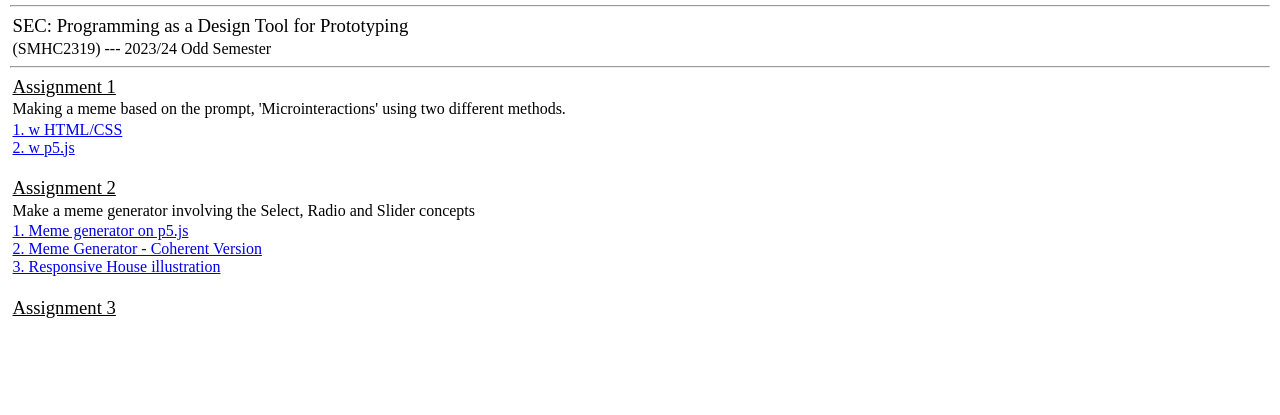
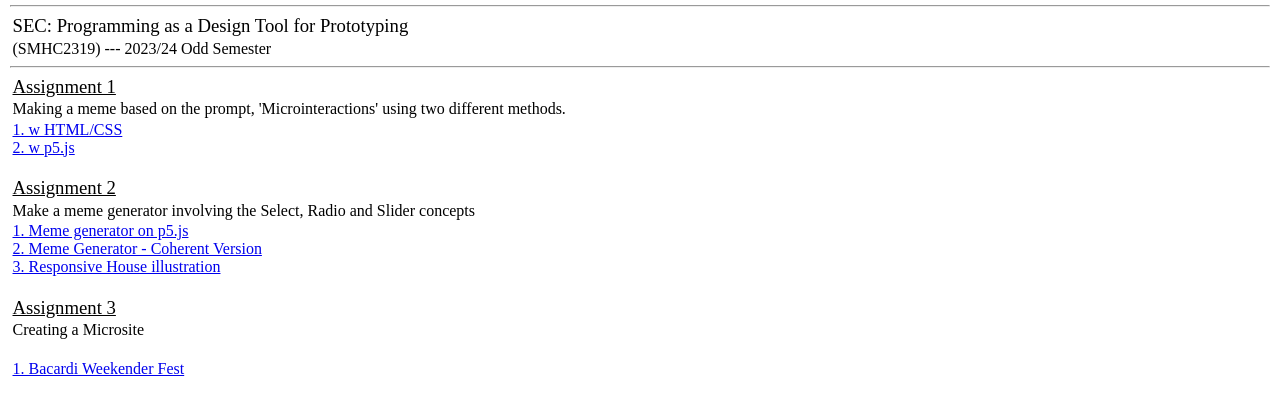
Before and after one commit to Ani0208/A, a plain HTML site: page index.html in a window 1280 px wide. Shown: the part 73-488 px from the top of the page. Drawn offline with Linux system fonts and the light colour scheme.

Commit message:
Update index.html

```diff
--- a/index.html
+++ b/index.html
@@ -62,9 +62,9 @@
 
     <!-- A3 Details -->
     <h3><u>Assignment 3</u></h3>
-    <p></p>
+    <p>Creating a Microsite</p>
     <br>
-    <a href=""></a>
+    <a href="./a3/index.html">1. Bacardi Weekender Fest</a>
 
 
 
```
